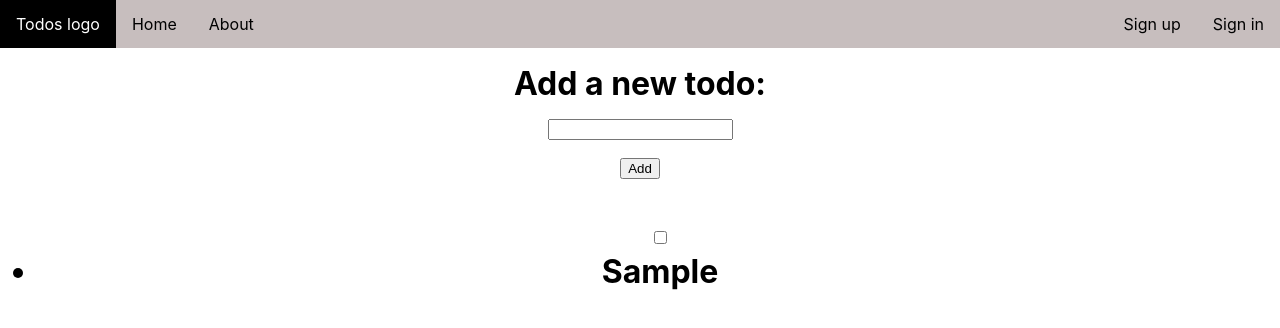
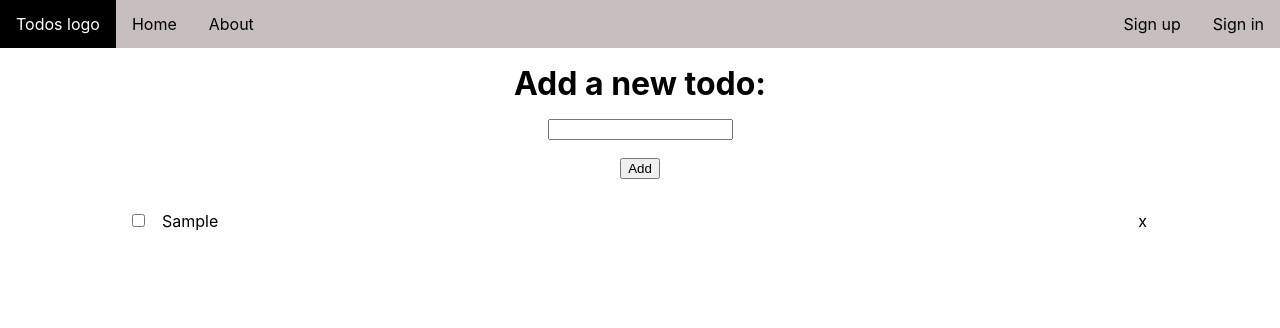
Before and after one commit to leahu-aurel/react-redux-firebase-app, a React (Create React App) app: page / in a window 1280 px wide. Both pictures are taken after typing "Sample" into the empty fields and a click on the button "Add". Shown: the top 328 px of the page. Built offline with nearby package versions, Linux system fonts and the light colour scheme.

Commit message:
Added basic styling for todos and todo component and added possibility to remove the todo by id

```diff
--- a/src/components/Todo.jsx
+++ b/src/components/Todo.jsx
@@ -1,8 +1,19 @@
 import React from "react";
 
-export default ({ text, completed, id, onChange }) => (
+export default ({ text, completed, id, onChange, onClick }) => (
   <>
-    <input type="checkbox" checked={completed} onChange={() => onChange(id)} />
-    <li>{text}</li>
+    <li>
+      <input
+        type="checkbox"
+        checked={completed}
+        onChange={() => onChange(id)}
+      />
+      <span style={{ textDecoration: completed ? "line-through" : "none" }}>
+        {text}
+      </span>
+      <span className="closeButton" onClick={() => onClick(id)}>
+        x
+      </span>
+    </li>
   </>
 );
--- a/src/components/Todos.jsx
+++ b/src/components/Todos.jsx
@@ -2,13 +2,7 @@ import React, { Component } from "react";
 import { v4 } from "uuid";
 
 import Todo from "./Todo";
-
-const todosStyle = {
-  textAlign: "center",
-  paddingTop: "16px",
-  fontSize: "2em",
-  fontWeight: "bold",
-};
+import "./css/todos.css";
 
 export default class Todos extends Component {
   state = {
@@ -19,6 +13,7 @@ export default class Todos extends Component {
   handleSubmit = (event) => {
     event.preventDefault();
     const text = this.state.value;
+    if (!text) return;
     this.setState((prevState) => ({
       todos: [...prevState.todos, { text, id: v4(), completed: false }],
       value: "",
@@ -37,11 +32,18 @@ export default class Todos extends Component {
       ),
     }));
   };
+
+  handleTodoOnClick = (id) => {
+    this.setState((prevState) => ({
+      todos: prevState.todos.filter((todo) => todo.id !== id),
+    }));
+  };
+
   render() {
     const { todos } = this.state;
     return (
-      <div style={todosStyle}>
-        <form onSubmit={this.handleSubmit}>
+      <>
+        <form className="addTodoContainer" onSubmit={this.handleSubmit}>
           <label>
             Add a new todo:
             <br />
@@ -50,16 +52,19 @@ export default class Todos extends Component {
           </label>
           <button>Add</button>
         </form>
-        <ul>
-          {todos ? (
-            todos.map((todo) => (
-              <Todo key={todo.id} {...todo} onChange={this.handleTodoChange} />
-            ))
-          ) : (
-            <li>No todos yet</li>
-          )}
+        <ul className="todosContainer">
+          {todos.length
+            ? todos.map((todo) => (
+                <Todo
+                  key={todo.id}
+                  {...todo}
+                  onChange={this.handleTodoChange}
+                  onClick={this.handleTodoOnClick}
+                />
+              ))
+            : null}
         </ul>
-      </div>
+      </>
     );
   }
 }
--- /dev/null
+++ b/src/components/css/todos.css
@@ -0,0 +1,27 @@
+.addTodoContainer {
+  text-align: center;
+  padding-top: 16px;
+  font-size: 2em;
+  font-weight: bold;
+}
+
+.todosContainer {
+  padding: 0;
+}
+.todosContainer li {
+  padding: 14px;
+  list-style-type: none;
+  margin: auto;
+  max-width: 80%;
+}
+.todosContainer li * {
+  padding: 14px;
+}
+span.closeButton {
+  float: right;
+  padding: 0 5px;
+}
+span.closeButton:hover {
+  background-color: gray;
+  cursor: pointer;
+}
```
